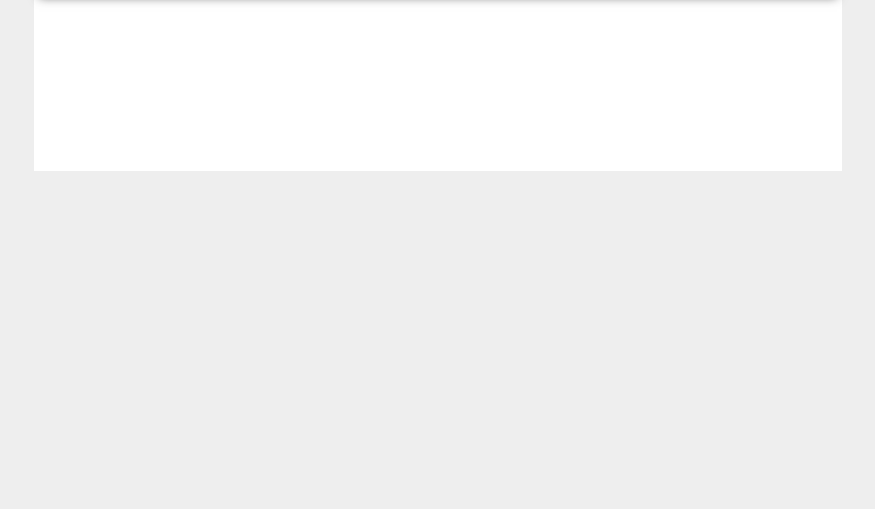
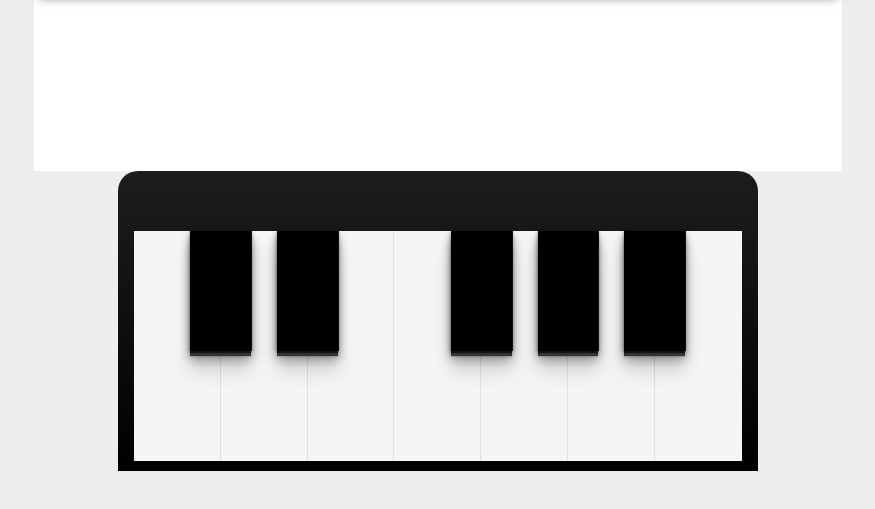
Before and after one commit to EdgarM-/Jukyty_box, a plain HTML site: page prototype/index.html in a window 1280 px wide. Shown: the part 137-646 px from the top of the page, without its empty margins (202-1077 px from the left). Drawn offline with nearby package versions, Linux system fonts and the light colour scheme.

Commit message:
Added keyboard prototype

```diff
--- a/prototype/assets/css/main.css
+++ b/prototype/assets/css/main.css
@@ -1,12 +1,4 @@
-body {
-	color: #333;
-	background-color: #EEE;
-	font-family: Helvetica, Verdana, Arial, sans-serif;
-	margin: 0;
-	padding: 0;
-}
-a {color: #09e; text-decoration: none;}
-a:hover {text-decoration: underline;}
+
 .wrapper {
 	background-color: #FFF;
 	padding: 10px 20px;
@@ -20,21 +12,65 @@ header {
 	margin: -10px -20px 10px;
 	padding: 10px 20px;
 }
-ul {
-	margin: 0;
-	padding: 0;
-	list-style: none;
+
+#piano {
+  width: 50%;
+  height: 300px;
+  margin: auto;
+  border-radius: 20px 20px 0 0;
+  overflow: hidden;
+  background: linear-gradient(#1e1d1d, #000);
 }
-li {
-	background-color: #f4f4f4;
-	padding: 10px 20px;
-	transition: background-color .5s;
-	border-left: 2px solid #fa4;
-	margin: 3px 0;
+#piano-container {
+  width: 95%;
+  height: 230px;
+  background: #fff;
+  margin: 60px auto 0 auto;
 }
-li:hover {
-	background-color: #E8E8E8;
+#piano-container li {
+  width: 14.28%;
+  height: 100%;
+  float: left;
+  list-style-type: none;
+  position: relative;
 }
-ul > ul{
-	padding: 0 0 0 40px;
+#piano .white {
+  width:100%;
+  height:100%;
+  float:left;
+  box-shadow:0 1px 1px rgba(0, 0, 0, .5);
+  position:relative;
+  z-index:1;
+  background:#f5f5f5;
 }
+#piano .white:active {
+  box-shadow:-1px 0 15px rgba(0, 0, 0, .7) inset;
+}
+#piano .black {
+  position: absolute;
+  z-index: 2;
+  width: 70%;
+  height: 120px;
+  background: #000;
+  right: -35%;
+  box-shadow: 1px 0 #111, 0 2px 0 #111, 0 3px 0 #333, 0 4px 0 #333, 0 5px 0 #333, 0 6px 1px rgba(0, 0, 0, .1), 0 0 5px rgba(0, 0, 0, .1), 0 1px 3px rgba(0, 0, 0, .3), 0 3px 5px rgba(0, 0, 0, .2), 0 5px 10px rgba(0, 0, 0, .25), 0 10px 10px rgba(0, 0, 0, .2), 0 20px 20px rgba(0, 0, 0, .15);
+}
+#piano .black:active{
+  box-shadow: 1px 0 #777, 0 2px 0 #777, 0 3px 0 #666, 0 4px 0 #555;
+}
+
+body {
+  color: #333;
+  background-color: #EEE;
+  font-family: Helvetica, Verdana, Arial, sans-serif;
+  margin: 0;
+  padding: 0;
+}
+a {color: #09e; text-decoration: none;}
+a:hover {text-decoration: underline;}
+.wrapper {
+  background-color: #FFF;
+  padding: 10px 20px;
+  margin: 0 auto;
+  width: 60%;
+}
--- a/prototype/assets/js/main.js
+++ b/prototype/assets/js/main.js
@@ -125,10 +125,68 @@
 			document.addEventListener('keyup', stopSound);
 		};
 
+
+		$('.white').mousedown(function(){
+			if (!playing) {
+				// Read the pressed key
+				var key = $(this).attr('id');
+				//console.log(event.srcElement);
+				if(notes[key]) {
+					playing = true;
+
+					oscillator.frequency.value = notes[key];
+					gainNode.gain.value = 5;
+
+					console.log('Sound playing ' + key);
+				}
+			}
+
+		});
+
+		$('.white').mouseup(function(){
+			if (playing) {
+				playing = false;
+
+				gainNode.gain.value = 0;
+
+				console.log('Sound Stopped');
+			}
+
+		});
+
+		$('.black').mousedown(function(){
+			if (!playing) {
+				// Read the pressed key
+				var key = $(this).attr('id');
+				//console.log(event.srcElement);
+				if(notes[key]) {
+					playing = true;
+
+					oscillator.frequency.value = notes[key];
+					gainNode.gain.value = 5;
+
+					console.log('Sound playing ' + key);
+				}
+			}
+
+		});
+
+		$('.black').mouseup(function(){
+			if (playing) {
+				playing = false;
+
+				gainNode.gain.value = 0;
+
+				console.log('Sound Stopped');
+			}
+
+		});
+
 		var playSound = function (event) {
 			if (!playing) {
 				// Read the pressed key
 				var key = event.which;
+				//console.log(event.srcElement);
 				if(notes[key]) {
 					playing = true;
 
--- a/prototype/index.html
+++ b/prototype/index.html
@@ -8,6 +8,7 @@
 	<link rel="stylesheet" href="assets/css/main.css">
 	<!-- Javascript libs -->
 	<script src="https://ajax.googleapis.com/ajax/libs/angularjs/1.3.0-beta.11/angular.min.js"></script>
+	<script src="http://ajax.googleapis.com/ajax/libs/jquery/1.9.1/jquery.min.js"></script>
 </head>
 <body>
 	<div class="wrapper">
@@ -17,6 +18,38 @@
 		</header>
 		<canvas id="main-synth"></canvas>
 	</div>
+
+  <div id="piano">
+  <div id="piano-container">
+    <li>
+      <div class="white" id="81"></div> <!-- C4 -->
+      <div class="black" id="50"></div> <!-- C#4 -->
+    </li>
+    <li>
+      <div class="white" id="87"></div> <!-- D4 -->
+      <div class="black" id="51"></div> <!-- D#4 -->
+    </li>
+    <li>
+      <div class="white" id="69"></div> <!-- E4 -->
+    </li>
+    <li>
+      <div class="white" id="82"></div> <!-- E#4 -->
+      <div class="black" id="53"></div> <!-- F4 -->
+    </li>
+    <li>
+      <div class="white" id="84"></div> <!-- F#4 -->
+      <div class="black" id="54"></div> <!-- G4 -->
+    </li>
+    <li>
+      <div class="white" id="89"></div> <!-- G#4 -->
+      <div class="black" id="55"></div> <!-- A4 -->
+    </li>
+    <li>
+      <div class="white" id="85"></div> <!-- A#4 -->
+    </li>
+  </div>
+</div>
+
 	<!-- Main Javascript -->
 	<script src="assets/js/main.js"></script>
 </body>
```
